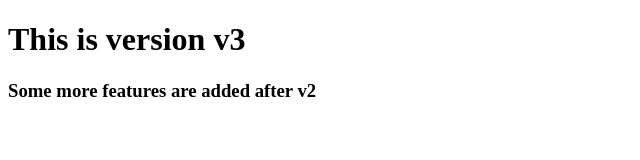
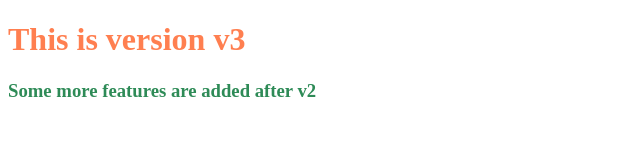
Before and after one commit to shreeyamkaran/learning-git, a plain HTML site: page index.html in a window 1280 px wide. Shown: the whole page, without its empty margins (0-640 px from the left). Drawn offline with Linux system fonts and the light colour scheme.

Commit message:
first styles added

```diff
--- a/index.html
+++ b/index.html
@@ -4,6 +4,7 @@
     <meta charset="UTF-8">
     <meta name="viewport" content="width=device-width, initial-scale=1.0">
     <title>Document</title>
+    <link rel="stylesheet" href="./style.css">
 </head>
 <body>
     <h1>This is version v3</h1>
--- /dev/null
+++ b/style.css
@@ -0,0 +1,7 @@
+h1 {
+    color: coral;
+}
+
+h3 {
+    color: seagreen;
+}
```
